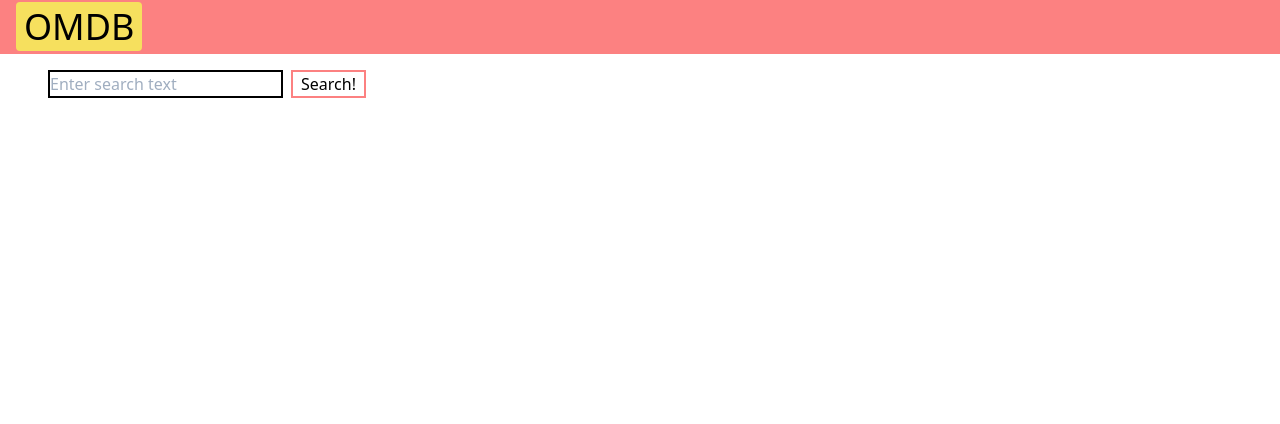
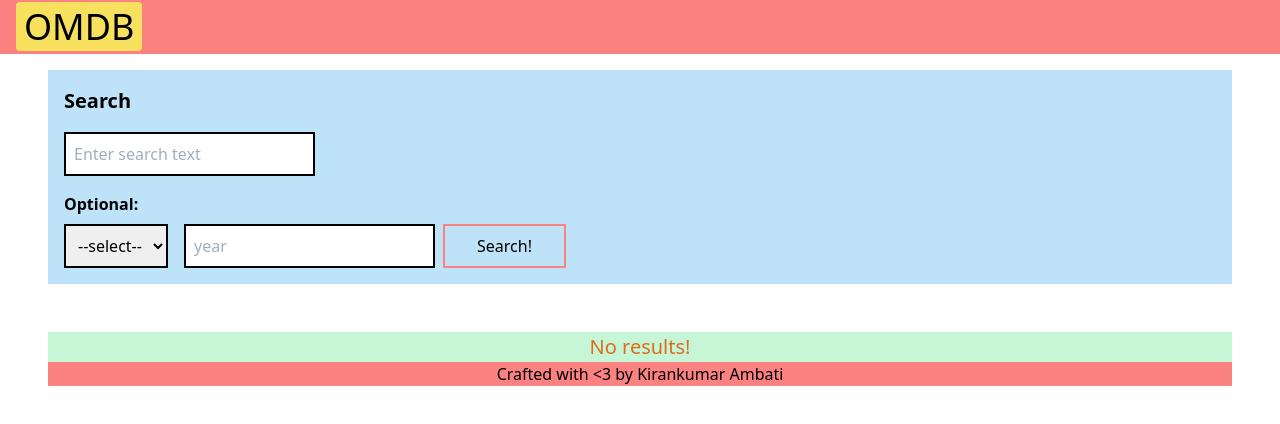
Before and after one commit to KirankumarAmbati/omdb-api-usage, a Next.js app: page / in a window 1280 px wide. Shown: the top 424 px of the page. Built offline with nearby package versions, Linux system fonts and the light colour scheme.

Commit message:
enhancements: introduced filters and more CSS

```diff
--- a/actions/index.js
+++ b/actions/index.js
@@ -13,3 +13,11 @@ export const setPage = (store, page) => {
 export const setTotalResults = (store, totalResults) => {
     store.setState({ totalResults })
 }
+
+export const setType = (store, type) => {
+    store.setState({ type })
+}
+
+export const setYear = (store, year) => {
+    store.setState({ year })
+}
--- a/assets/styles.css
+++ b/assets/styles.css
@@ -7,5 +7,5 @@
 }
 
 .grow:hover {
-    transform: scale(1.1)
+    transform: scale(1.2)
 }
--- a/pages/index.js
+++ b/pages/index.js
@@ -8,8 +8,8 @@ import "../assets/styles.css"
 const Index = () => {
     const [globalState, globalActions] = useGlobal()
 
-    let { movies, searchText, totalResults, page } = globalState
-    let { setMovies, setSearchText, setTotalResults, setPage } = globalActions
+    let { movies, searchText, totalResults, page, type, year } = globalState
+    let { setSearchText, setPage, setType, setYear } = globalActions
 
     return (
         <>
@@ -19,38 +19,59 @@ const Index = () => {
                 </div>
             </Link>
             <div className="bg-grey-light px-12 py-4">
-                <div className="mb-4">
+                <div className="mb-4 bg-blue-200 p-4">
+                    <p className="text-xl mb-4"><b>Search</b></p>
                     <input
-                        className="border-2 border-black border-solid"
+                        className="p-2 block border-2 border-black border-solid"
                         type="text"
                         placeholder="Enter search text"
                         value={searchText}
                         onChange={(e) => setSearchText(e.target.value)}
                     />
+                    <p className="mt-4"><b>Optional:</b></p>
+                    <div className="mt-2">
+                        <select className="p-2 border-solid border-black border-2 mr-4" onChange={(e) => setType(e.target.value)} value={type}>
+                            <option value='undefined'>--select--</option>
+                            <option value="movie">Movie</option>
+                            <option value="series">Series</option>
+                            <option value="episode">Episode</option>
+                        </select>
+                        <input
+                            type="text"
+                            placeholder="year"
+                            value={year}
+                            onChange={(e) => setYear(e.target.value)}
+                            className="border-2 border-black border-solid p-2"
+                        />
                         <button
-                        className="mx-2 px-2 border-2 border-red-400 border-solid hover:bg-red-400 hover:text-white"
-                        onClick={() => getMoviesBySearch(searchText, setMovies, setTotalResults, page)}
+                            className="mx-2 py-2 px-8 text-center border-2 border-red-400 border-solid hover:bg-red-400 hover:text-white"
+                            style={searchText === '' ? { cursor: 'not-allowed' } : { cursor: 'pointer' }}
+                            disabled={searchText === ''}
+                            onClick={() => getMoviesBySearch(globalState, globalActions, 'search')}
                         >
                             Search!
                     </button>
                     </div>
+                </div>
 
                 {
-                    movies.length > 0 && (
-                        <div>
-                            Total Pages: {Math.floor(totalResults / 10) + 1}. Go to Page: <input className="border-black border-solid border-2" type="text" value={page} onChange={(e) => setPage(e.target.value)} />
+                    movies && movies.length > 0 && (
+                        <div className="mb-8 bg-yellow-300 p-4">
+                            Total Pages: {Math.floor(totalResults / 10) + 1}. Go to Page: <input className="p-2 border-black border-solid border-2" type="text" value={page} onChange={(e) => setPage(e.target.value)} />
                             <button
-                                className="ml-2 px-1 border-solid border-red-400 border-2 hover:bg-red-400 hover:text-white"
-                                onClick={() => getMoviesBySearch(searchText, setMovies, setTotalResults, page)}
+                                className="py-2 px-8 text-center ml-2 border-solid border-red-400 border-2 hover:bg-red-400 hover:text-white"
+                                onClick={() => getMoviesBySearch(globalState, globalActions)}
                             >
                                 GO
                             </button>
+                            <span id="errorMessage" className="invisible text-red-400 ml-4 mt-4">* Enter a page in the given limit and try again!</span>
                         </div>
                     )
                 }
 
+                <div className="bg-green-200">
                 {
-                    movies.length > 0 && movies.map((movie, index) => (
+                    movies && movies.length > 0 ? movies.map((movie, index) => (
                         <div className="bg-blue-200 grow inline-block max-w-1/6 min-h-1/2 cursor-pointer border-solid border-2 border-black hover:bg-red-400 hover:border-red-400 m-2" style={{}} key={index}>
                             <Link href="/movie/[imdbID]" as={`/movie/${movie.imdbID}`}>
                                 <div>
@@ -59,21 +80,57 @@ const Index = () => {
                                 </div>
                             </Link>
                         </div>
-                    ))
+                    )) : (
+                        <p className="mt-12 text-center text-orange-600 text-xl">No results!</p>
+                    )
                 }
+                </div>
+                <div>
+                    <p className="text-center bg-red-400">{`Crafted with <3 by Kirankumar Ambati`}</p>
+                </div>
 
             </div>
         </>
     )
 }
 
-function getMoviesBySearch(searchText, setMovies, setTotalResults, page) {
-    fetch(`http://www.omdbapi.com/?apikey=e2c59e64&s=${searchText}&page=${page}`)
+function getMoviesBySearch(globalState, globalActions, param) {
+
+    let { searchText, totalResults, page, type, year } = globalState
+    let { setMovies, setTotalResults, setPage } = globalActions
+
+    if(param === 'search') {
+        setPage(1)
+    }
+
+    let highestPage = Math.floor(totalResults / 10) + 1;
+
+    if (!!page && (totalResults === undefined || page == '' || page <= highestPage)) {
+        let url = `http://www.omdbapi.com/?apikey=e2c59e64&s=${searchText}&page=${page}`
+
+        if (type !== undefined && type !== 'undefined') {
+            url += '&type=' + type
+        }
+
+        if (year !== undefined && year !== '') {
+            url += '&y=' + year
+        }
+
+        console.log('URL: ', url);
+
+        fetch(url)
             .then(response => response.json())
             .then(data => {
                 setMovies(data.Search)
                 setTotalResults(data.totalResults)
             })
+    } else {
+        document.getElementById('errorMessage').classList.remove('invisible')
+
+        setTimeout(() => {
+            document.getElementById('errorMessage').classList.add('invisible')
+        }, 4000);
+    }
 }
 
 export default Index
--- a/pages/movie/[imdbID].js
+++ b/pages/movie/[imdbID].js
@@ -11,9 +11,9 @@ const Movie = ({ movie }) => {
                 </div>
             </Link>
             <div className="bg-gray-light p-8">
-                <div className="bg-red-300 p-8 flex">
-                    <img className="p-2 border-black border-2 border-solid" src={movie.Poster} alt={movie.Title} />
-                    <div className="mx-10 border-black border-2 border-solid p-4">
+                <div className="bg-green-200 p-8 flex">
+                    <img className="p-2 bg-red-400 border-black border-2 border-solid" src={movie.Poster} alt={movie.Title} />
+                    <div className="mx-10 border-red-400 border-4 border-solid p-4">
                         <h1 className="text-4xl px-4 bg-black text-red-400">{`${movie.Title} (${movie.Year})`}</h1>
                         <div className="mt-4 flex">
                             <span className="px-3 flex-grow text-center border-solid border-black border-r-2 border-l-2">{(movie.Type).toUpperCase()}</span>
@@ -21,9 +21,9 @@ const Movie = ({ movie }) => {
                             <span className="px-3 flex-grow text-center border-solid border-black border-r-2">{movie.Runtime}</span>
                             <span className="px-3 flex-grow text-center border-solid border-black border-r-2">{movie.Language}</span>
                         </div>
-                        <div className="my-2">
-                            <span><b>IMDB:</b> {movie.imdbRating} </span>
-                            <span className="float-right"><b>Rotten Tomatoes:</b> {movie.Ratings[1].Value}</span>
+                        <div className="my-3">
+                            <span><b className="bg-yellow-500 p-1 mr-4">IMDB:</b><b>{movie.imdbRating}</b> </span>
+                            <span className="float-right"><b className="bg-orange-500 p-1 mr-4">Rotten Tomatoes:</b><b>{movie.Ratings[1].Value}</b></span>
                         </div>
                         <p className="my-2 mt-8">{movie.Plot}</p>
                         <table className="mt-8">
--- a/store/index.js
+++ b/store/index.js
@@ -6,7 +6,9 @@ const initialState = {
   movies: [],
   searchText: '',
   totalResults: 0,
-  page: 1
+  page: 1,
+  type: undefined,
+  year: undefined
 }
 
 export default useGlobalHook(React, initialState, actions)
```
Lines whose indentation alone changed are shown as unchanged.
